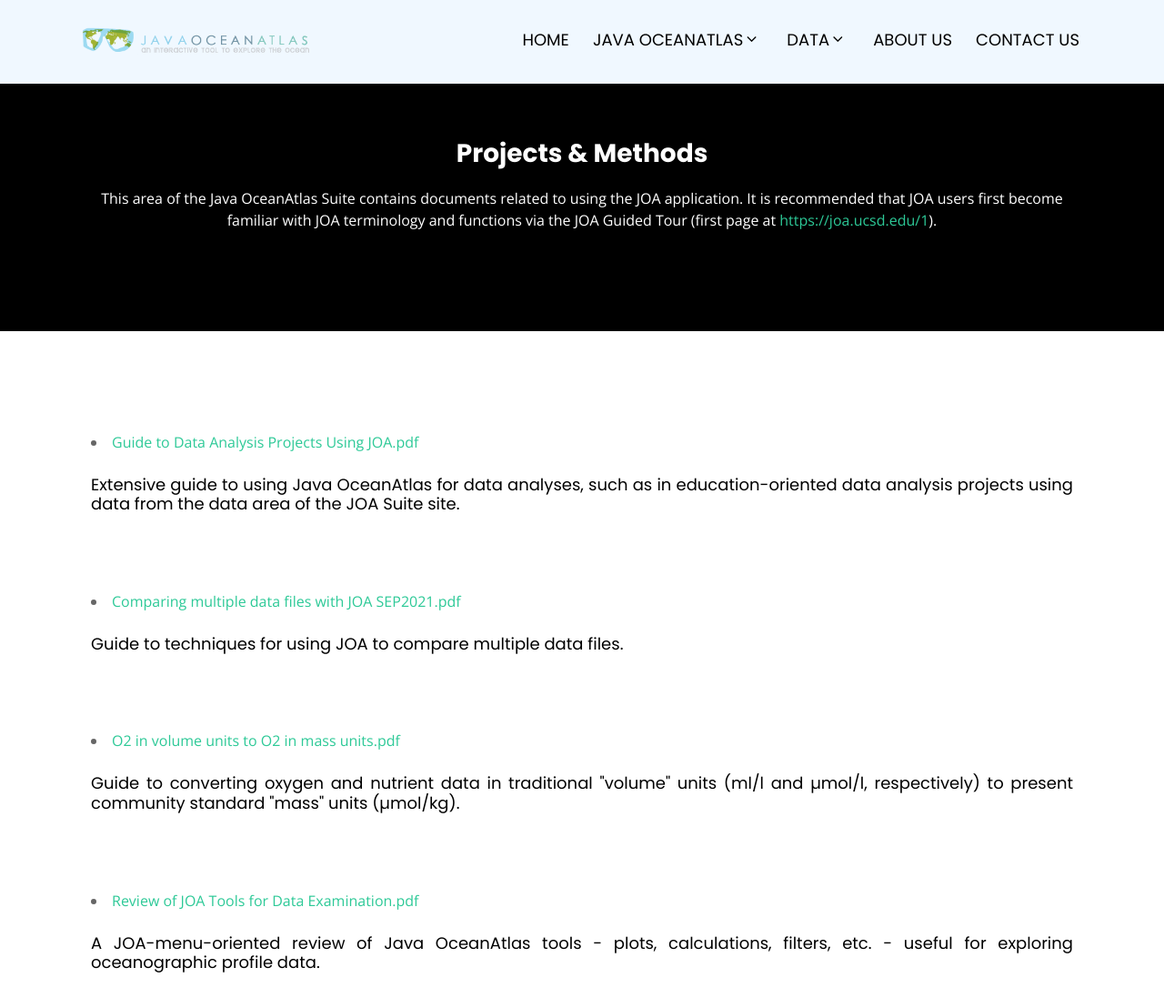
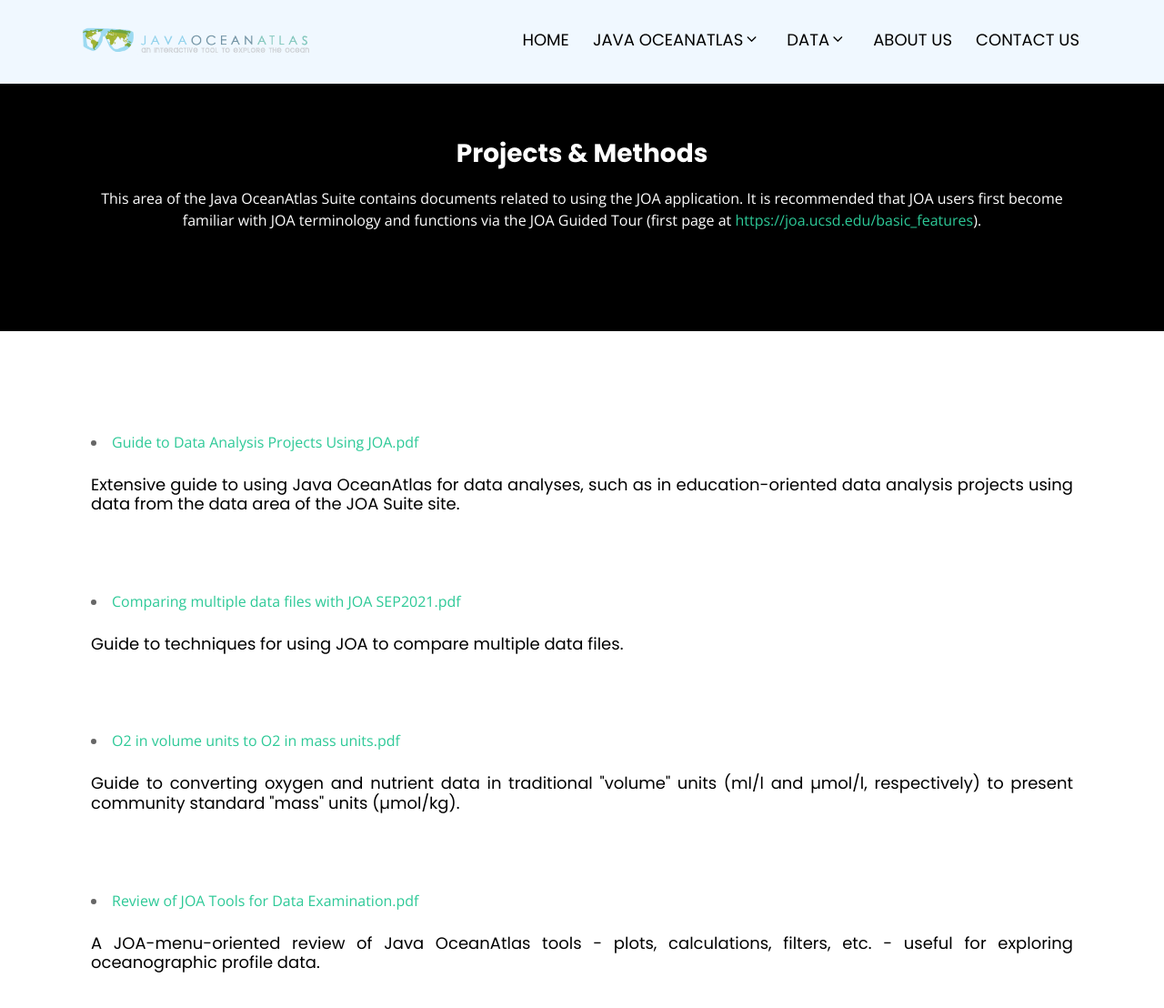
Before and after one commit to cchdo/joa.ucsd.edu, a Jekyll site: the page built from projects.md, in a window 1280 px wide and 1203 px high. Shown: the top 1108 px of the window at 91% size. Built offline with Jekyll 4.4.1, drawn with Linux system fonts in a browser that asks for light colours; some of the changed lines change nothing that is shown.

Commit message:
Correct link on Projects page

```diff
--- a/_includes/head.html
+++ b/_includes/head.html
@@ -26,9 +26,6 @@
     <script src="assets/js/hoverIntent.js"></script>
     <script src="assets/js/superfish.min.js"></script>
 
-    <!-- Contact Form JavaScript File -->
-
-    <!-- Template Main Javascript File -->
     <script src="assets/js/main.js"></script>
 
 </head>
--- a/projects.md
+++ b/projects.md
@@ -13,7 +13,7 @@
 			<div class="row">
 				<div class="col-lg-9 text-center text-lg-left" style="flex:0 0 100%;max-width:100%">
 					<h3 class="cta-title"><center>Projects & Methods</center></h3>
-					<p class="cta-text" style="text-align:center;">This area of the Java OceanAtlas Suite contains documents related to using the JOA application. It is recommended that JOA users first become familiar with JOA terminology and functions via the JOA Guided Tour (first page at <a href="1">https://joa.ucsd.edu/1</a>).</p>
+					<p class="cta-text" style="text-align:center;">This area of the Java OceanAtlas Suite contains documents related to using the JOA application. It is recommended that JOA users first become familiar with JOA terminology and functions via the JOA Guided Tour (first page at <a href="basic_features">https://joa.ucsd.edu/basic_features</a>).</p>
 				</div>
 			</div>
 		</div>
```
